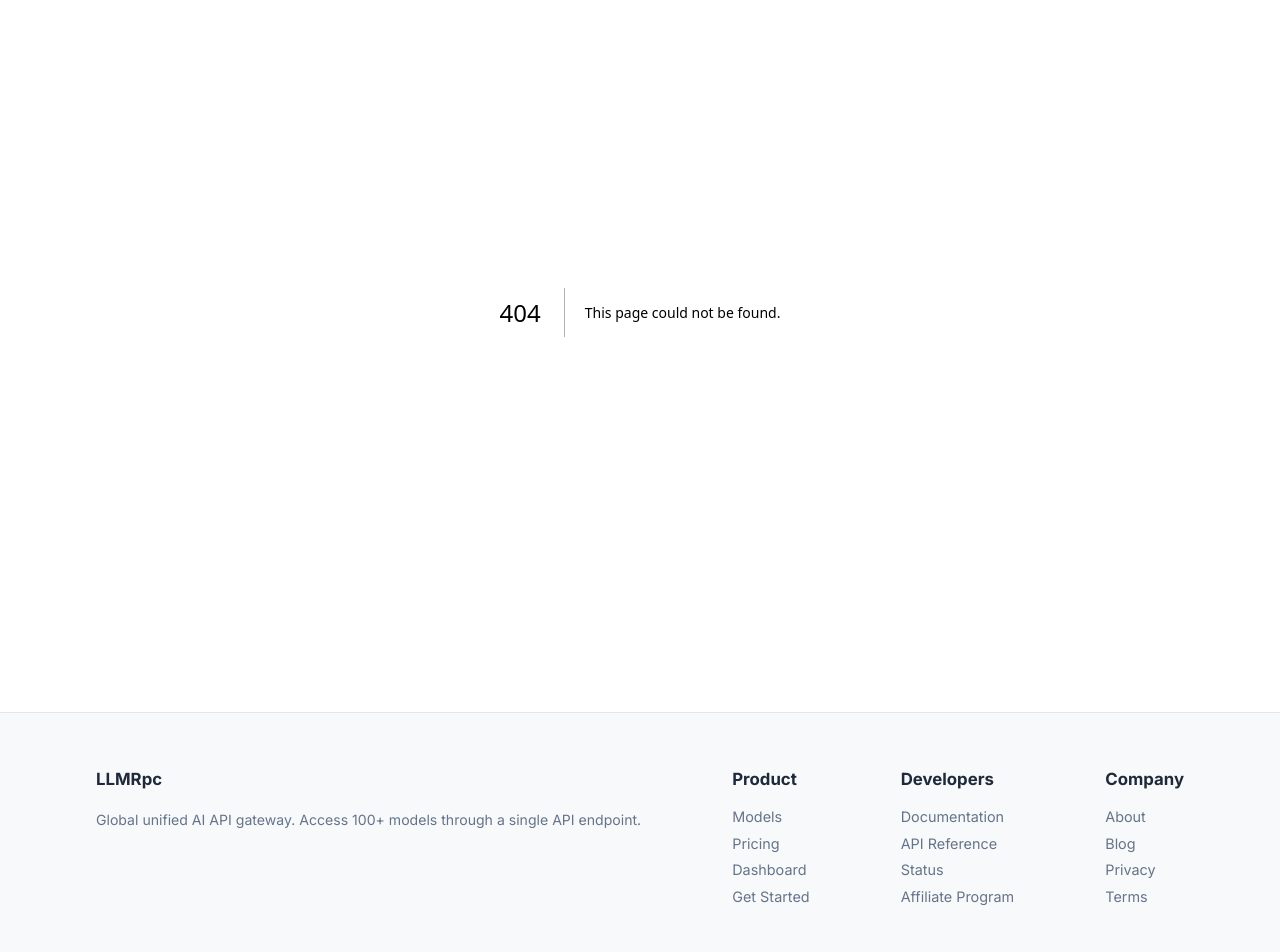
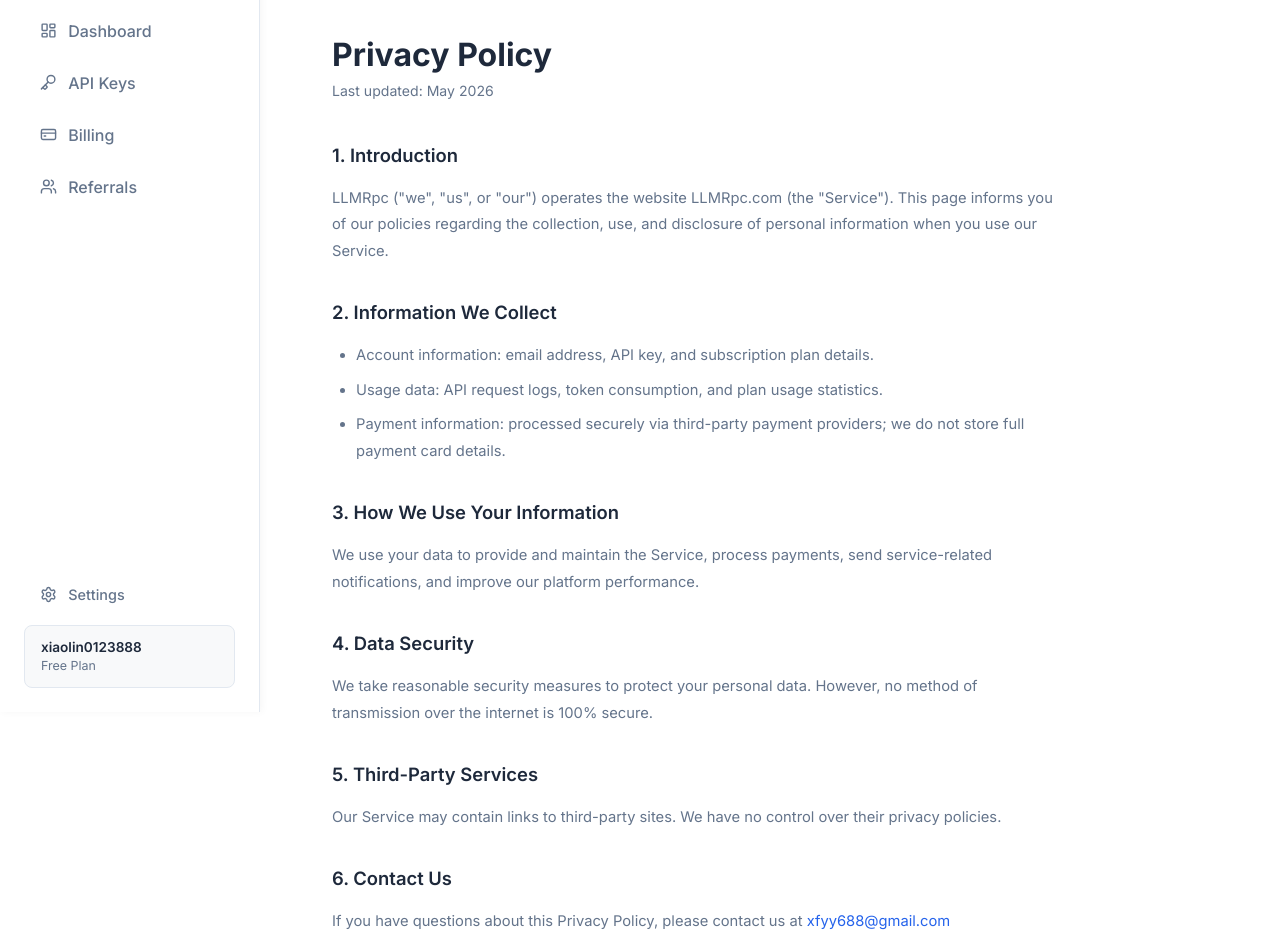
Before and after one commit to xiaolin0123888/llmrpc.com, a Next.js app: page /privacy in a window 1280 px wide. Before the commit this address had no page. Shown: the part 160-1112 px from the top of the page. Built offline with nearby package versions, Linux system fonts and the light colour scheme.

Commit message:
Add privacy policy page

```diff
--- /dev/null
+++ b/app/(main)/privacy/page.tsx
@@ -0,0 +1,32 @@
+export default function PrivacyPage() {
+  return (
+    <div style={{ maxWidth: '800px', margin: '0 auto', padding: '2rem' }}>
+      <h1 style={{ fontSize: '2rem', fontWeight: 700, color: 'var(--text-dark)', marginBottom: '0.5rem' }}>Privacy Policy</h1>
+      <p style={{ color: 'var(--text-gray)', fontSize: '0.88rem', marginBottom: '2.5rem' }}>Last updated: May 2026</p>
+
+      <div style={{ lineHeight: 1.8, color: 'var(--text-gray)' }}>
+        <h2 style={{ fontSize: '1.15rem', fontWeight: 600, color: 'var(--text-dark)', margin: '2rem 0 0.8rem' }}>1. Introduction</h2>
+        <p style={{ fontSize: '0.92rem', marginBottom: '1rem' }}>LLMRpc (&quot;we&quot;, &quot;us&quot;, or &quot;our&quot;) operates the website LLMRpc.com (the &quot;Service&quot;). This page informs you of our policies regarding the collection, use, and disclosure of personal information when you use our Service.</p>
+
+        <h2 style={{ fontSize: '1.15rem', fontWeight: 600, color: 'var(--text-dark)', margin: '2rem 0 0.8rem' }}>2. Information We Collect</h2>
+        <ul style={{ fontSize: '0.92rem', marginBottom: '1rem', paddingLeft: '1.5rem' }}>
+          <li style={{ marginBottom: '0.5rem' }}>Account information: email address, API key, and subscription plan details.</li>
+          <li style={{ marginBottom: '0.5rem' }}>Usage data: API request logs, token consumption, and plan usage statistics.</li>
+          <li style={{ marginBottom: '0.5rem' }}>Payment information: processed securely via third-party payment providers; we do not store full payment card details.</li>
+        </ul>
+
+        <h2 style={{ fontSize: '1.15rem', fontWeight: 600, color: 'var(--text-dark)', margin: '2rem 0 0.8rem' }}>3. How We Use Your Information</h2>
+        <p style={{ fontSize: '0.92rem', marginBottom: '1rem' }}>We use your data to provide and maintain the Service, process payments, send service-related notifications, and improve our platform performance.</p>
+
+        <h2 style={{ fontSize: '1.15rem', fontWeight: 600, color: 'var(--text-dark)', margin: '2rem 0 0.8rem' }}>4. Data Security</h2>
+        <p style={{ fontSize: '0.92rem', marginBottom: '1rem' }}>We take reasonable security measures to protect your personal data. However, no method of transmission over the internet is 100% secure.</p>
+
+        <h2 style={{ fontSize: '1.15rem', fontWeight: 600, color: 'var(--text-dark)', margin: '2rem 0 0.8rem' }}>5. Third-Party Services</h2>
+        <p style={{ fontSize: '0.92rem', marginBottom: '1rem' }}>Our Service may contain links to third-party sites. We have no control over their privacy policies.</p>
+
+        <h2 style={{ fontSize: '1.15rem', fontWeight: 600, color: 'var(--text-dark)', margin: '2rem 0 0.8rem' }}>6. Contact Us</h2>
+        <p style={{ fontSize: '0.92rem' }}>If you have questions about this Privacy Policy, please contact us at <a href="mailto:xfyy688@gmail.com" style={{ color: 'var(--primary)' }}>xfyy688@gmail.com</a></p>
+      </div>
+    </div>
+  )
+}
--- a/app/layout.tsx
+++ b/app/layout.tsx
@@ -50,10 +50,10 @@
             </div>
             <div className="footer-col">
               <h4>Company</h4>
+              <Link href="/(main)/privacy">Privacy Policy</Link>
+              <a href="#">Terms of Service</a>
+              <a href="#">Blog</a>
               <a href="#">About</a>
-              <a href="#">Blog</a>
-              <a href="#">Privacy</a>
-              <a href="#">Terms</a>
             </div>
           </div>
           <div style={{ textAlign: 'center', marginTop: '2.5rem', color: 'var(--text-gray)', fontSize: '0.88rem' }}>
```
